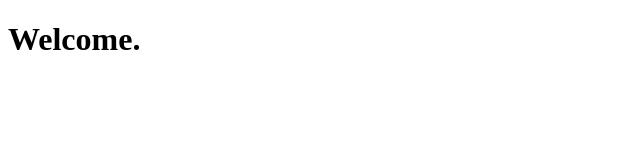
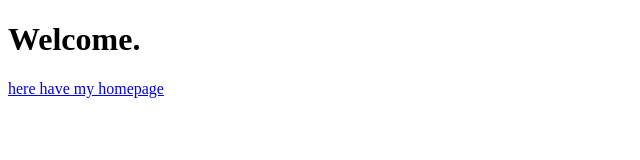
Before and after one commit to adao-roercollege/informatica, a plain HTML site: page index.html in a window 1280 px wide. Shown: the whole page, without its empty margins (0-640 px from the left). Drawn offline with Linux system fonts and the light colour scheme.

Commit message:
add a link

```diff
--- a/index.html
+++ b/index.html
@@ -7,6 +7,8 @@
 
   <body>
     <h1>Welcome.</h1>
+
+    <a href="https://friet.men">here have my homepage</a>
   </body>
 
 </html>
```
